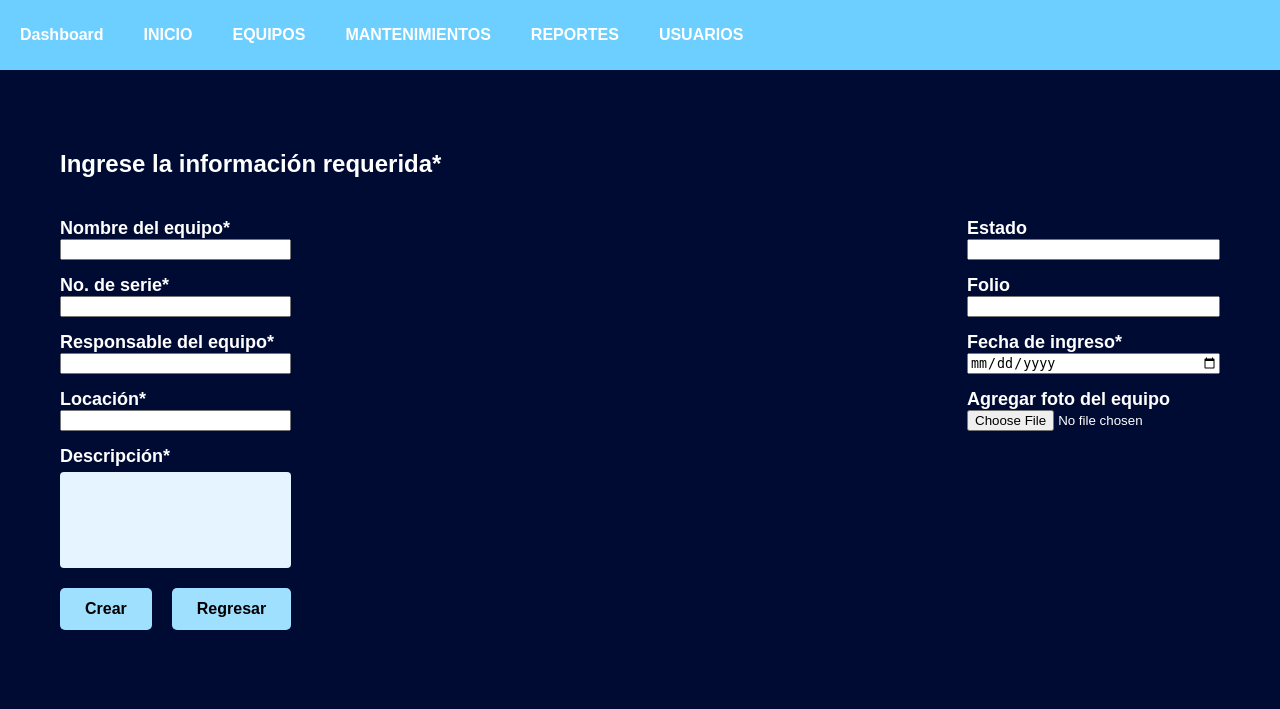
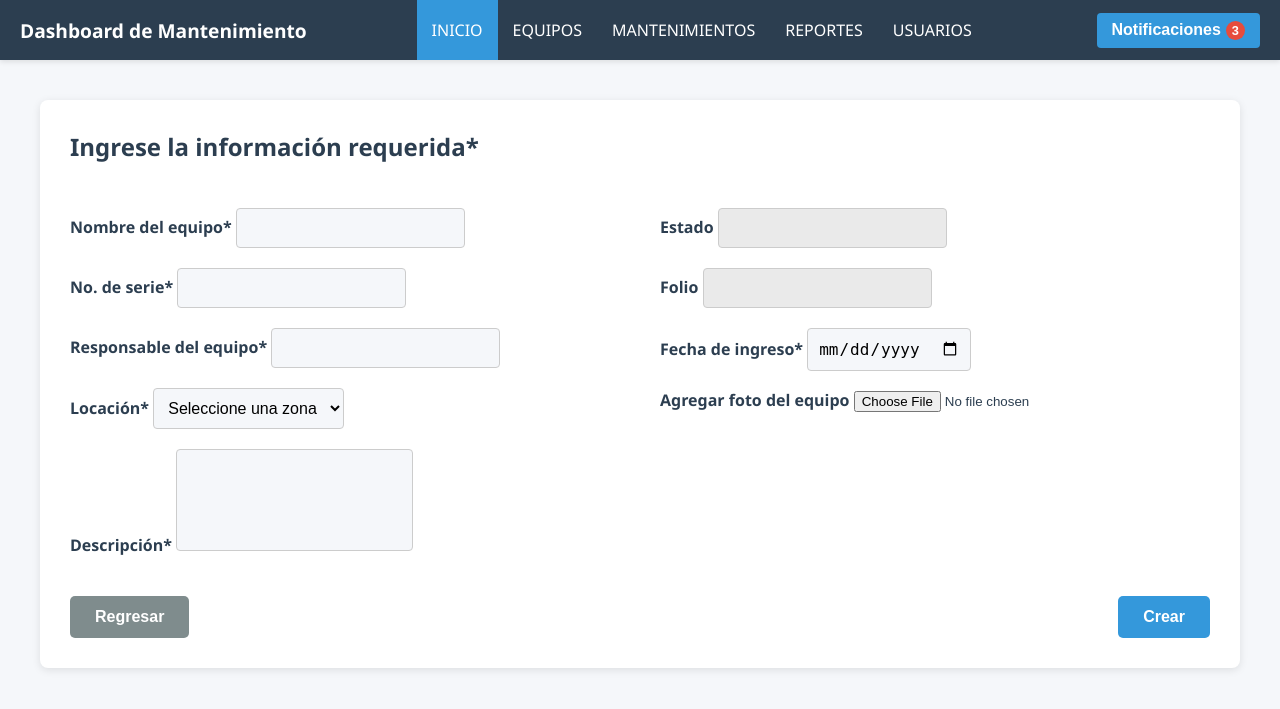
Before and after one commit to oscarzt20/Sistema-Mantenimiento, a PHP site: page /pages/registroEquipos.html in a window 1280 px wide. Shown: the top 709 px of the page. Run offline with PHP 8.4, Linux system fonts and the light colour scheme.

Commit message:
Avances Registro de Equipos

```diff
--- /dev/null
+++ b/Styles/estiloGeneral.css
@@ -0,0 +1,181 @@
+/* Estilos generales */
+body {
+    font-family: 'Segoe UI', Tahoma, Geneva, Verdana, sans-serif;
+    margin: 0;
+    padding: 0;
+    background-color: #f5f7fa;
+    color: #333;
+}
+
+main {
+    padding: 40px;
+}
+
+/* Barra de navegación */
+.navbar {
+    display: flex;
+    justify-content: space-between;
+    align-items: center;
+    background-color: #2c3e50;
+    color: white;
+    padding: 0 20px;
+    height: 60px;
+    box-shadow: 0 2px 5px rgba(0,0,0,0.1);
+}
+
+.navbar-brand {
+    font-size: 1.2rem;
+    font-weight: bold;
+}
+
+.navbar-menu {
+    display: flex;
+    list-style: none;
+    margin: 0;
+    padding: 0;
+}
+
+.navbar-menu li {
+    padding: 0 15px;
+    cursor: pointer;
+    height: 60px;
+    display: flex;
+    align-items: center;
+    transition: background-color 0.3s;
+}
+
+.navbar-menu li:hover {
+    background-color: #34495e;
+}
+
+.navbar-menu li.active {
+    background-color: #3498db;
+}
+
+.navbar-notifications {
+    position: relative;
+}
+
+.notification-btn {
+    background-color: #3498db;
+    color: white;
+    border: none;
+    padding: 8px 15px;
+    border-radius: 4px;
+    cursor: pointer;
+    display: flex;
+    align-items: center;
+}
+
+.badge {
+    background-color: #e74c3c;
+    color: white;
+    border-radius: 50%;
+    padding: 2px 6px;
+    font-size: 0.8rem;
+    margin-left: 5px;
+}
+
+.badge.blue {
+    background-color: #3498db;
+}
+
+.badge.red {
+    background-color: #e74c3c;
+}
+
+.notification-dropdown {
+    display: none;
+    position: absolute;
+    right: 0;
+    top: 40px;
+    background-color: white;
+    min-width: 250px;
+    box-shadow: 0 2px 10px rgba(0,0,0,0.1);
+    border-radius: 4px;
+    z-index: 100;
+    padding: 10px 0;
+}
+
+.notification-dropdown.show {
+    display: block;
+}
+
+.notification-item {
+    padding: 10px 15px;
+    border-bottom: 1px solid #eee;
+    cursor: pointer;
+}
+
+.notification-item:hover {
+    background-color: #f5f7fa;
+}
+
+/* Contenedor principal */
+.container {
+    padding: 20px;
+}
+
+.row {
+    display: flex;
+    flex-wrap: wrap;
+    margin-bottom: 20px;
+    gap: 20px;
+}
+
+/* Botones */
+.buttons {
+    display: flex;
+    gap: 20px;
+    justify-content: space-between;
+    margin-top: 20px;
+}
+
+button {
+    background-color: #3498db;
+    color: white;
+    border: none;
+    padding: 12px 25px;
+    border-radius: 5px;
+    font-weight: bold;
+    font-size: 1rem;
+    cursor: pointer;
+    transition: background-color 0.3s ease;
+}
+
+button:hover {
+    background-color: #2980b9;
+}
+
+.back-btn {
+    background-color: #7f8c8d;
+}
+
+.back-btn:hover {
+    background-color: #667171;
+}
+
+/* Mensage de registro exitoso */
+
+.mensaje-exito {
+    display: none;
+    position: fixed;
+    bottom: 20px;
+    left: 50%;
+    transform: translateX(-50%);
+    background-color: #2ecc71;
+    color: white;
+    padding: 15px 30px;
+    border-radius: 8px;
+    font-weight: bold;
+    box-shadow: 0 2px 6px rgba(0,0,0,0.2);
+    z-index: 999;
+    animation: fadeInOut 4s forwards;
+}
+
+@keyframes fadeInOut {
+    0% { opacity: 0; bottom: 10px; }
+    10% { opacity: 1; bottom: 20px; }
+    90% { opacity: 1; }
+    100% { opacity: 0; bottom: 10px; }
+}
--- a/Styles/estiloRegistroEquipos.css
+++ b/Styles/estiloRegistroEquipos.css
@@ -1,38 +1,22 @@
-body {
-    margin: 0;
-    font-family: 'Arial', sans-serif;
-    background-color: #000b33;
-    color: white;
-}
-
-nav {
-    background-color: #6dcfff;
-    padding: 10px 20px;
-}
-
-.navbar {
-    list-style: none;
-    display: flex;
-    gap: 40px;
-    font-weight: bold;
-    color: white;
-    padding: 0;
-}
-
-main {
-    padding: 40px;
-}
-
 form {
-    background-color: #000b33;
-    padding: 20px;
+    background-color: white;
+    padding: 30px;
+    border-radius: 8px;
+    box-shadow: 0 2px 8px rgba(0, 0, 0, 0.1);
+    color: #333;
     display: flex;
     flex-direction: column;
     gap: 20px;
 }
 
+h2 {
+    margin-top: 0;
+    color: #2c3e50;
+}
+
 .form-container {
     display: flex;
+    flex-wrap: wrap;
     justify-content: space-between;
     gap: 40px;
 }
@@ -41,22 +25,27 @@ form {
     display: flex;
     flex-direction: column;
     gap: 15px;
+    flex: 1;
+    min-width: 280px;
 }
 
 label {
-    display: flex;
-    flex-direction: column;
-    font-size: 18px;
     font-weight: bold;
+    font-size: 1rem;
+    color: #2c3e50;
 }
 
-input[type=\"text\"], input[type=\"number\"], input[type=\"date\"], textarea {
-    padding: 8px;
-    border: none;
+input[type="text"],
+input[type="number"],
+input[type="date"],
+textarea,
+select {
+    padding: 10px;
+    font-size: 1rem;
+    border: 1px solid #ccc;
     border-radius: 4px;
-    background-color: #e6f4ff;
+    background-color: #f5f7fa;
     margin-top: 5px;
-    font-size: 16px;
 }
 
 textarea {
@@ -64,25 +53,16 @@ textarea {
     resize: none;
 }
 
-input[type=\"file\"] {
-    margin-top: 8px;
+input[type="file"] {
+    margin-top: 5px;
 }
 
-.buttons {
-    display: flex;
-    gap: 20px;
+input[disabled] {
+    background-color: #eaeaea;
+    color: #777;
+    cursor: not-allowed;
 }
 
-button {
-    background-color: #a0e0ff;
-    border: none;
-    padding: 12px 25px;
-    border-radius: 5px;
-    font-weight: bold;
-    font-size: 16px;
-    cursor: pointer;
+select {
+    background-color: #f5f7fa;
 }
-
-button:hover {
-    background-color: #7cd2f7;
-}
--- a/pages/registroEquipos.html
+++ b/pages/registroEquipos.html
@@ -1,51 +1,98 @@
 <!DOCTYPE html>
 <html lang="es">
 <head>
-    <meta charset="UTF-8">
-    <meta name="viewport" content="width=device-width, initial-scale=1.0">
-    <title>Registro Equipos</title>
+    <meta charset="UTF-8" />
+    <meta name="viewport" content="width=device-width, initial-scale=1.0"/>
+    <title>Registro de Equipos</title>
+    <link rel="stylesheet" href="/Styles/estiloGeneral.css">
     <link rel="stylesheet" href="/Styles/estiloRegistroEquipos.css">
 </head>
 <body>
     <header>
-        <nav>
-            <ul class="navbar">
-                <li><strong>Dashboard</strong></li>
-                <li>INICIO</li>
+        <nav class="navbar">
+            <div class="navbar-brand">Dashboard de Mantenimiento</div>
+            <ul class="navbar-menu">
+                <li class="active">INICIO</li>
                 <li>EQUIPOS</li>
                 <li>MANTENIMIENTOS</li>
                 <li>REPORTES</li>
                 <li>USUARIOS</li>
             </ul>
+            <div class="navbar-notifications">
+                <button class="notification-btn">
+                    Notificaciones <span class="badge">3</span>
+                </button>
+                <div class="notification-dropdown">
+                    <div class="notification-item">Mantenimiento preventivo para Equipo A</div>
+                    <div class="notification-item">Alerta crítica en Equipo B</div>
+                    <div class="notification-item">Nuevo mantenimiento programado</div>
+                </div>
+            </div>
         </nav>
     </header>
 
     <main>
-        <form action="guardar_equipo.php" method="POST" enctype="multipart/form-data">
+        <form id="formEquipo" action="guardar_equipo.php" method="POST" enctype="multipart/form-data">
             <h2>Ingrese la información requerida*</h2>
 
             <div class="form-container">
                 <div class="left">
-                    <label>Nombre del equipo*<input type="text" name="nombre" maxlength="45" required></label>
-                    <label>No. de serie*<input type="text" name="serie" maxlength="15" required></label>
-                    <label>Responsable del equipo*<input type="text" name="responsable" maxlength="75" required></label>
-                    <label>Locación*<input type="number" name="locacion" max="99999999999999999999" required></label>
-                    <label>Descripción*<textarea name="descripcion" maxlength="80" required></textarea></label>
+                    <label>
+                        Nombre del equipo*
+                        <input type="text" name="nombre" required maxlength="45">
+                    </label>
+                    <label>
+                        No. de serie*
+                        <input type="text" name="serie" required maxlength="15">
+                    </label>
+                    <label>
+                        Responsable del equipo*
+                        <input type="text" name="responsable" required maxlength="75">
+                    </label>
+                    <label>
+                        Locación*
+                        <select name="locacion" required>
+                            <option value="">Seleccione una zona</option>
+                            <option value="Zona 1">Zona 1</option>
+                            <option value="Zona 2">Zona 2</option>
+                            <option value="Zona 3">Zona 3</option>
+                        </select>
+                    </label>
+                    <label>
+                        Descripción*
+                        <textarea name="descripcion" required maxlength="80"></textarea>
+                    </label>
                 </div>
 
                 <div class="right">
-                    <label>Estado<input type="text" name="estado" maxlength="25"></label>
-                    <label>Folio<input type="number" name="folio" max="9999999999"></label>
-                    <label>Fecha de ingreso*<input type="date" name="fecha_ingreso" required></label>
-                    <label>Agregar foto del equipo<input type="file" name="foto" accept="image/*"></label>
+                    <label>
+                        Estado
+                        <input type="text" name="estado" value="" disabled>
+                    </label>
+                    <label>
+                        Folio
+                        <input type="text" name="folio" value="" disabled>
+                    </label>
+                    <label>
+                        Fecha de ingreso*
+                        <input type="date" name="fecha_ingreso" required>
+                    </label>
+                    <label>
+                        Agregar foto del equipo
+                        <input type="file" name="foto" accept="image/*">
+                    </label>
                 </div>
             </div>
 
             <div class="buttons">
+                <button type="button" onclick="history.back()" class="back-btn">Regresar</button>
                 <button type="submit">Crear</button>
-                <button type="button" onclick="history.back()">Regresar</button>
             </div>
         </form>
+
+        <div id="mensaje-exito" class="mensaje-exito">Equipo registrado correctamente.</div>
     </main>
+
+    <script src="/scripts/registroEquipos.js"></script>
 </body>
 </html>
--- /dev/null
+++ b/scripts/registroEquipos.js
@@ -0,0 +1,26 @@
+document.addEventListener("DOMContentLoaded", function () {
+    const form = document.getElementById("formEquipo");
+    const mensaje = document.getElementById("mensaje-exito");
+
+    form.addEventListener("submit", function (e) {
+        e.preventDefault();
+
+        // Simula registro exitoso
+        mensaje.style.display = "block";
+
+        // Deshabilita todos los campos
+        const inputs = form.querySelectorAll("input, textarea, select");
+        inputs.forEach(input => {
+            input.disabled = true;
+        });
+
+        // Establece Estado y Folio
+        form.estado.value = "Registrado";
+        form.folio.value = "001";
+
+        // Oculta el mensaje después de 3.5s
+        setTimeout(() => {
+            mensaje.style.display = "none";
+        }, 3500);
+    });
+});
```
